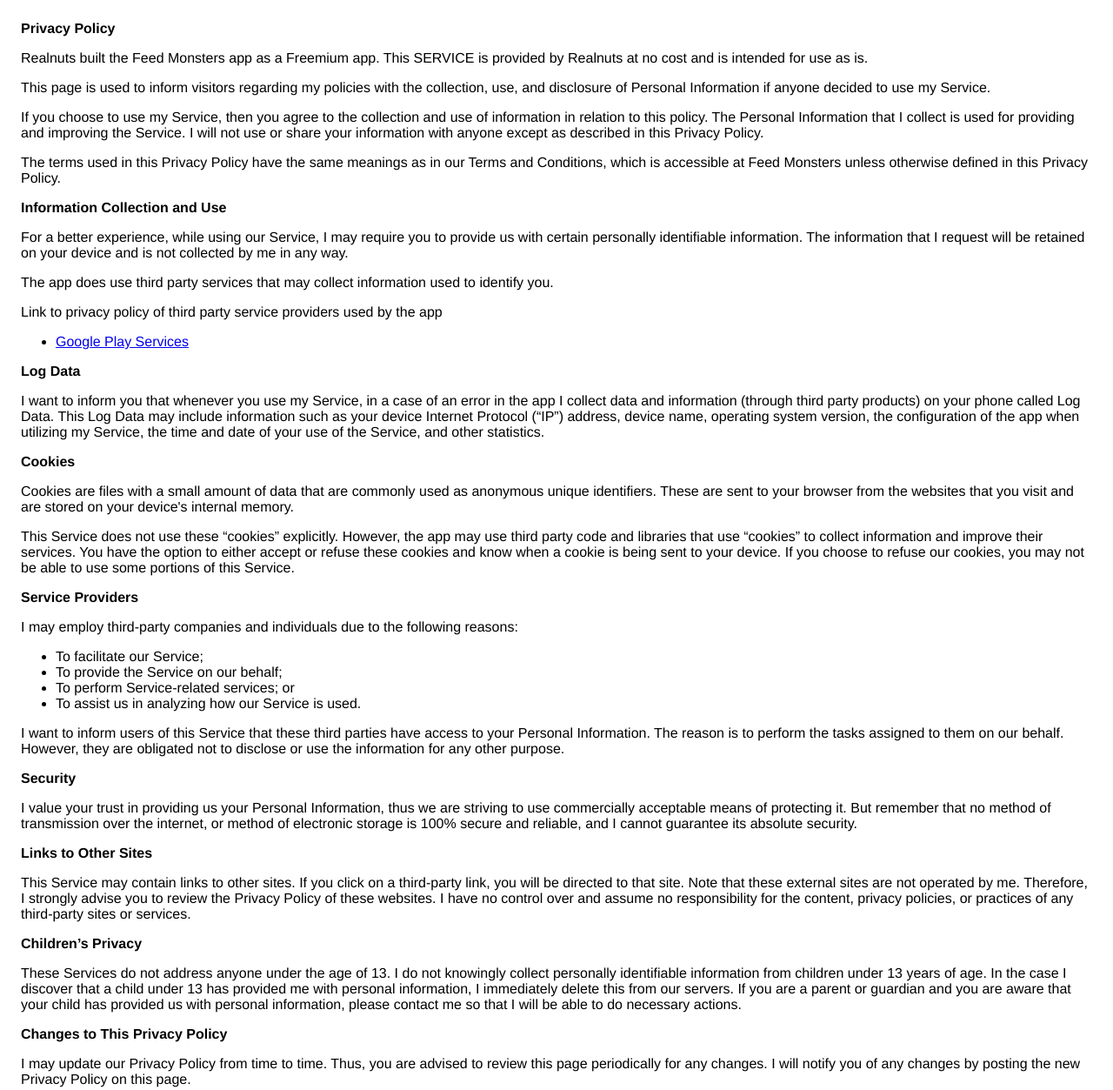
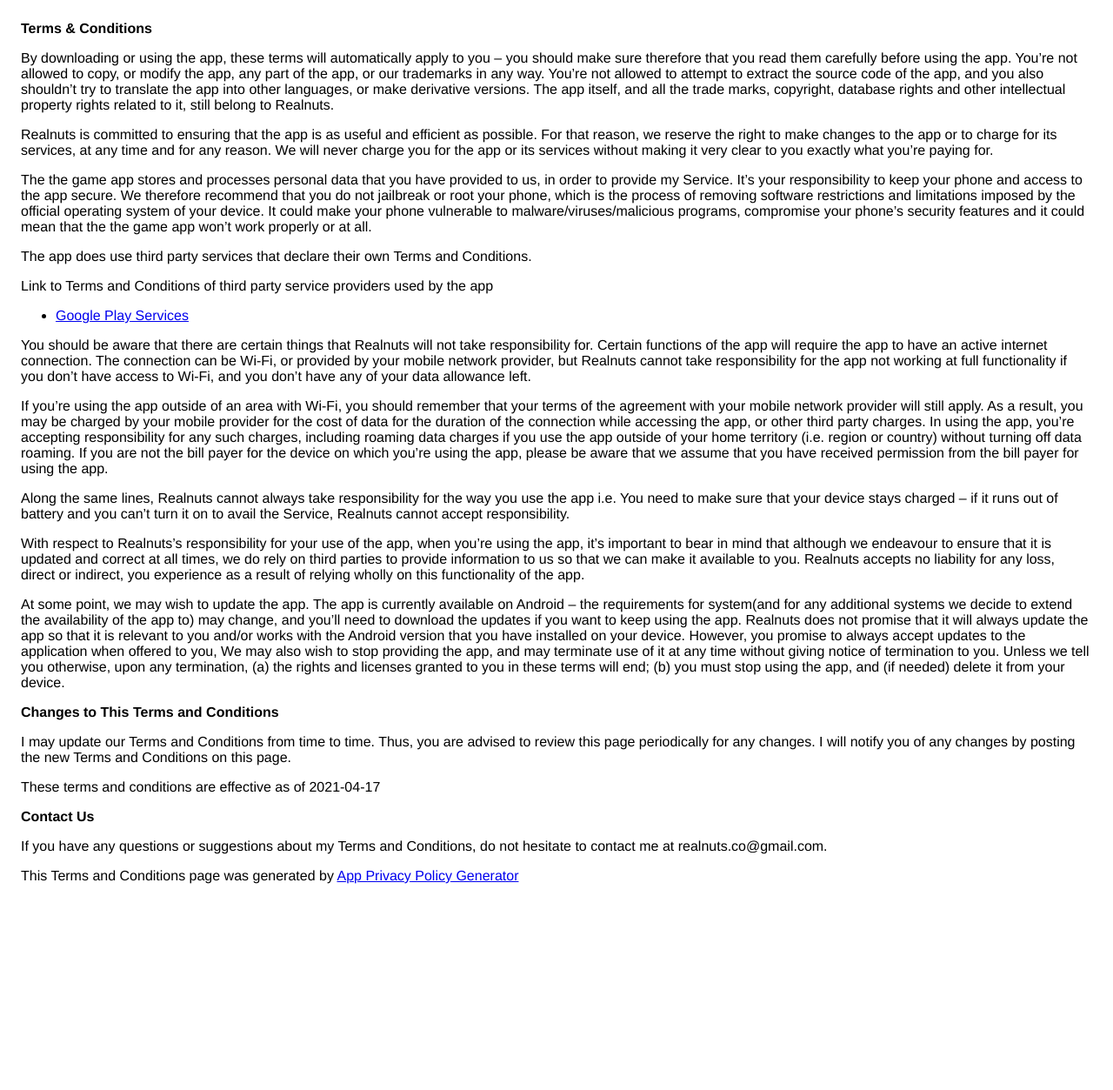
Before and after one commit to realnuts/realnuts.github.io, a plain HTML site: page terms.html in a window 1280 px wide. Shown: the top 1253 px of the page at 87% size. After the commit the page ends 1056 px from the top, so only its background shows below. Drawn offline with Linux system fonts and the light colour scheme.

Commit message:
Update terms.html

```diff
--- a/terms.html
+++ b/terms.html
@@ -3,107 +3,111 @@
     <head>
       <meta charset='utf-8'>
       <meta name='viewport' content='width=device-width'>
-      <title>Privacy Policy</title>
+      <title>Terms &amp; Conditions</title>
       <style> body { font-family: 'Helvetica Neue', Helvetica, Arial, sans-serif; padding:1em; } </style>
     </head>
     <body>
-    <strong>Privacy Policy</strong> <p>
-                  Realnuts built the Feed Monsters app as
-                  a Freemium app. This SERVICE is provided by
-                  Realnuts at no cost and is intended for use as
-                  is.
+    <strong>Terms &amp; Conditions</strong> <p>
+                  By downloading or using the app, these terms will
+                  automatically apply to you – you should make sure therefore
+                  that you read them carefully before using the app. You’re not
+                  allowed to copy, or modify the app, any part of the app, or
+                  our trademarks in any way. You’re not allowed to attempt to
+                  extract the source code of the app, and you also shouldn’t try
+                  to translate the app into other languages, or make derivative
+                  versions. The app itself, and all the trade marks, copyright,
+                  database rights and other intellectual property rights related
+                  to it, still belong to Realnuts.
                 </p> <p>
-                  This page is used to inform visitors regarding my
-                  policies with the collection, use, and disclosure of Personal
-                  Information if anyone decided to use my Service.
+                  Realnuts is committed to ensuring that the app is
+                  as useful and efficient as possible. For that reason, we
+                  reserve the right to make changes to the app or to charge for
+                  its services, at any time and for any reason. We will never
+                  charge you for the app or its services without making it very
+                  clear to you exactly what you’re paying for.
                 </p> <p>
-                  If you choose to use my Service, then you agree to
-                  the collection and use of information in relation to this
-                  policy. The Personal Information that I collect is
-                  used for providing and improving the Service. I will not use or share your information with
-                  anyone except as described in this Privacy Policy.
+                  The the game app stores and processes personal data that
+                  you have provided to us, in order to provide my
+                  Service. It’s your responsibility to keep your phone and
+                  access to the app secure. We therefore recommend that you do
+                  not jailbreak or root your phone, which is the process of
+                  removing software restrictions and limitations imposed by the
+                  official operating system of your device. It could make your
+                  phone vulnerable to malware/viruses/malicious programs,
+                  compromise your phone’s security features and it could mean
+                  that the the game app won’t work properly or at all.
+                </p> <div><p>
+                    The app does use third party services that declare their own
+                    Terms and Conditions.
+                  </p> <p>
+                    Link to Terms and Conditions of third party service
+                    providers used by the app
+                  </p> <ul><li><a href="https://policies.google.com/terms" target="_blank" rel="noopener noreferrer">Google Play Services</a></li><!----><!----><!----><!----><!----><!----><!----><!----><!----><!----><!----><!----><!----><!----><!----><!----><!----><!----><!----><!----><!----><!----><!----><!----><!----><!----></ul></div> <p>
+                  You should be aware that there are certain things that
+                  Realnuts will not take responsibility for. Certain
+                  functions of the app will require the app to have an active
+                  internet connection. The connection can be Wi-Fi, or provided
+                  by your mobile network provider, but Realnuts
+                  cannot take responsibility for the app not working at full
+                  functionality if you don’t have access to Wi-Fi, and you don’t
+                  have any of your data allowance left.
+                </p> <p></p> <p>
+                  If you’re using the app outside of an area with Wi-Fi, you
+                  should remember that your terms of the agreement with your
+                  mobile network provider will still apply. As a result, you may
+                  be charged by your mobile provider for the cost of data for
+                  the duration of the connection while accessing the app, or
+                  other third party charges. In using the app, you’re accepting
+                  responsibility for any such charges, including roaming data
+                  charges if you use the app outside of your home territory
+                  (i.e. region or country) without turning off data roaming. If
+                  you are not the bill payer for the device on which you’re
+                  using the app, please be aware that we assume that you have
+                  received permission from the bill payer for using the app.
                 </p> <p>
-                  The terms used in this Privacy Policy have the same meanings
-                  as in our Terms and Conditions, which is accessible at
-                  Feed Monsters unless otherwise defined in this Privacy Policy.
-                </p> <p><strong>Information Collection and Use</strong></p> <p>
-                  For a better experience, while using our Service, I
-                  may require you to provide us with certain personally
-                  identifiable information. The information that
-                  I request will be retained on your device and is not collected by me in any way.
-                </p> <div><p>
-                    The app does use third party services that may collect
-                    information used to identify you.
-                  </p> <p>
-                    Link to privacy policy of third party service providers used
-                    by the app
-                  </p> <ul><li><a href="https://www.google.com/policies/privacy/" target="_blank" rel="noopener noreferrer">Google Play Services</a></li><!----><!----><!----><!----><!----><!----><!----><!----><!----><!----><!----><!----><!----><!----><!----><!----><!----><!----><!----><!----><!----><!----><!----><!----><!----><!----></ul></div> <p><strong>Log Data</strong></p> <p>
-                  I want to inform you that whenever you
-                  use my Service, in a case of an error in the app
-                  I collect data and information (through third party
-                  products) on your phone called Log Data. This Log Data may
-                  include information such as your device Internet Protocol
-                  (“IP”) address, device name, operating system version, the
-                  configuration of the app when utilizing my Service,
-                  the time and date of your use of the Service, and other
-                  statistics.
-                </p> <p><strong>Cookies</strong></p> <p>
-                  Cookies are files with a small amount of data that are
-                  commonly used as anonymous unique identifiers. These are sent
-                  to your browser from the websites that you visit and are
-                  stored on your device's internal memory.
+                  Along the same lines, Realnuts cannot always take
+                  responsibility for the way you use the app i.e. You need to
+                  make sure that your device stays charged – if it runs out of
+                  battery and you can’t turn it on to avail the Service,
+                  Realnuts cannot accept responsibility.
                 </p> <p>
-                  This Service does not use these “cookies” explicitly. However,
-                  the app may use third party code and libraries that use
-                  “cookies” to collect information and improve their services.
-                  You have the option to either accept or refuse these cookies
-                  and know when a cookie is being sent to your device. If you
-                  choose to refuse our cookies, you may not be able to use some
-                  portions of this Service.
-                </p> <p><strong>Service Providers</strong></p> <p>
-                  I may employ third-party companies and
-                  individuals due to the following reasons:
-                </p> <ul><li>To facilitate our Service;</li> <li>To provide the Service on our behalf;</li> <li>To perform Service-related services; or</li> <li>To assist us in analyzing how our Service is used.</li></ul> <p>
-                  I want to inform users of this Service
-                  that these third parties have access to your Personal
-                  Information. The reason is to perform the tasks assigned to
-                  them on our behalf. However, they are obligated not to
-                  disclose or use the information for any other purpose.
-                </p> <p><strong>Security</strong></p> <p>
-                  I value your trust in providing us your
-                  Personal Information, thus we are striving to use commercially
-                  acceptable means of protecting it. But remember that no method
-                  of transmission over the internet, or method of electronic
-                  storage is 100% secure and reliable, and I cannot
-                  guarantee its absolute security.
-                </p> <p><strong>Links to Other Sites</strong></p> <p>
-                  This Service may contain links to other sites. If you click on
-                  a third-party link, you will be directed to that site. Note
-                  that these external sites are not operated by me.
-                  Therefore, I strongly advise you to review the
-                  Privacy Policy of these websites. I have
-                  no control over and assume no responsibility for the content,
-                  privacy policies, or practices of any third-party sites or
-                  services.
-                </p> <p><strong>Children’s Privacy</strong></p> <p>
-                  These Services do not address anyone under the age of 13.
-                  I do not knowingly collect personally
-                  identifiable information from children under 13 years of age. In the case
-                  I discover that a child under 13 has provided
-                  me with personal information, I immediately
-                  delete this from our servers. If you are a parent or guardian
-                  and you are aware that your child has provided us with
-                  personal information, please contact me so that
-                  I will be able to do necessary actions.
-                </p> <p><strong>Changes to This Privacy Policy</strong></p> <p>
-                  I may update our Privacy Policy from
-                  time to time. Thus, you are advised to review this page
+                  With respect to Realnuts’s responsibility for your
+                  use of the app, when you’re using the app, it’s important to
+                  bear in mind that although we endeavour to ensure that it is
+                  updated and correct at all times, we do rely on third parties
+                  to provide information to us so that we can make it available
+                  to you. Realnuts accepts no liability for any
+                  loss, direct or indirect, you experience as a result of
+                  relying wholly on this functionality of the app.
+                </p> <p>
+                  At some point, we may wish to update the app. The app is
+                  currently available on Android – the requirements for
+                  system(and for any additional systems we
+                  decide to extend the availability of the app to) may change,
+                  and you’ll need to download the updates if you want to keep
+                  using the app. Realnuts does not promise that it
+                  will always update the app so that it is relevant to you
+                  and/or works with the Android version that you have
+                  installed on your device. However, you promise to always
+                  accept updates to the application when offered to you, We may
+                  also wish to stop providing the app, and may terminate use of
+                  it at any time without giving notice of termination to you.
+                  Unless we tell you otherwise, upon any termination, (a) the
+                  rights and licenses granted to you in these terms will end;
+                  (b) you must stop using the app, and (if needed) delete it
+                  from your device.
+                </p> <p><strong>Changes to This Terms and Conditions</strong></p> <p>
+                  I may update our Terms and Conditions
+                  from time to time. Thus, you are advised to review this page
                   periodically for any changes. I will
-                  notify you of any changes by posting the new Privacy Policy on
-                  this page.
-                </p> <p>This policy is effective as of 2021-04-17</p> <p><strong>Contact Us</strong></p> <p>
+                  notify you of any changes by posting the new Terms and
+                  Conditions on this page.
+                </p> <p>
+                  These terms and conditions are effective as of 2021-04-17
+                </p> <p><strong>Contact Us</strong></p> <p>
                   If you have any questions or suggestions about my
-                  Privacy Policy, do not hesitate to contact me at realnuts.co@gmail.com.
-                </p> <p>This privacy policy page was created at <a href="https://privacypolicytemplate.net" target="_blank" rel="noopener noreferrer">privacypolicytemplate.net </a>and modified/generated by <a href="https://app-privacy-policy-generator.nisrulz.com/" target="_blank" rel="noopener noreferrer">App Privacy Policy Generator</a></p>
+                  Terms and Conditions, do not hesitate to contact me
+                  at realnuts.co@gmail.com.
+                </p> <p>This Terms and Conditions page was generated by <a href="https://app-privacy-policy-generator.nisrulz.com/" target="_blank" rel="noopener noreferrer">App Privacy Policy Generator</a></p>
     </body>
     </html>
```
